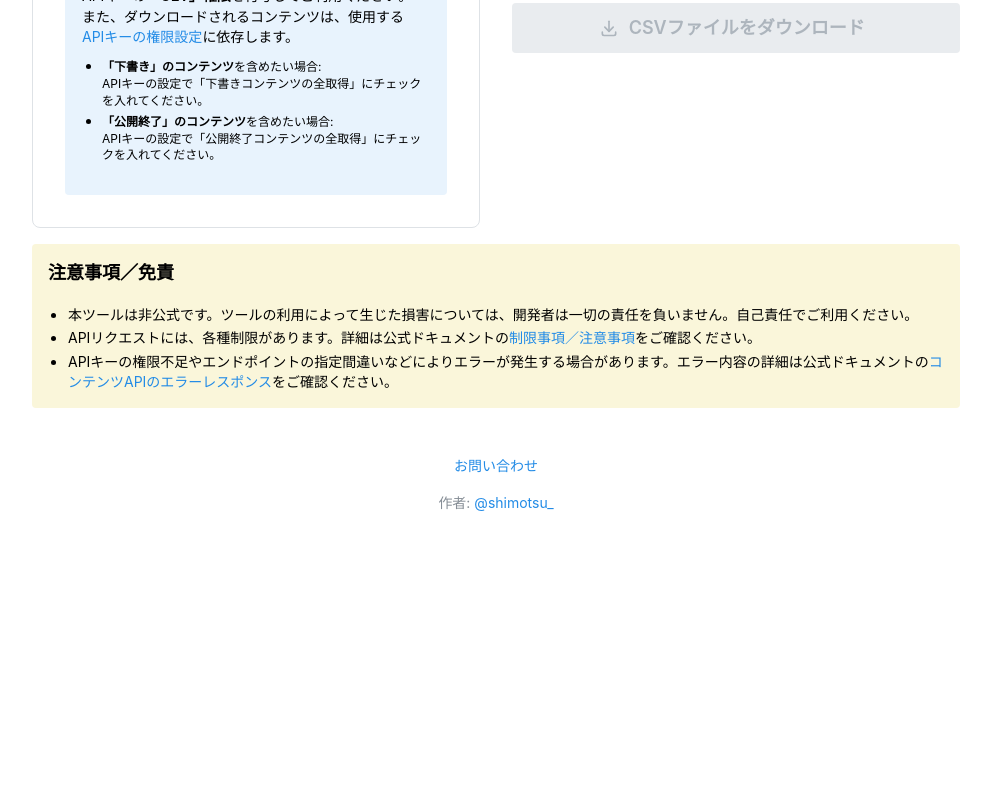
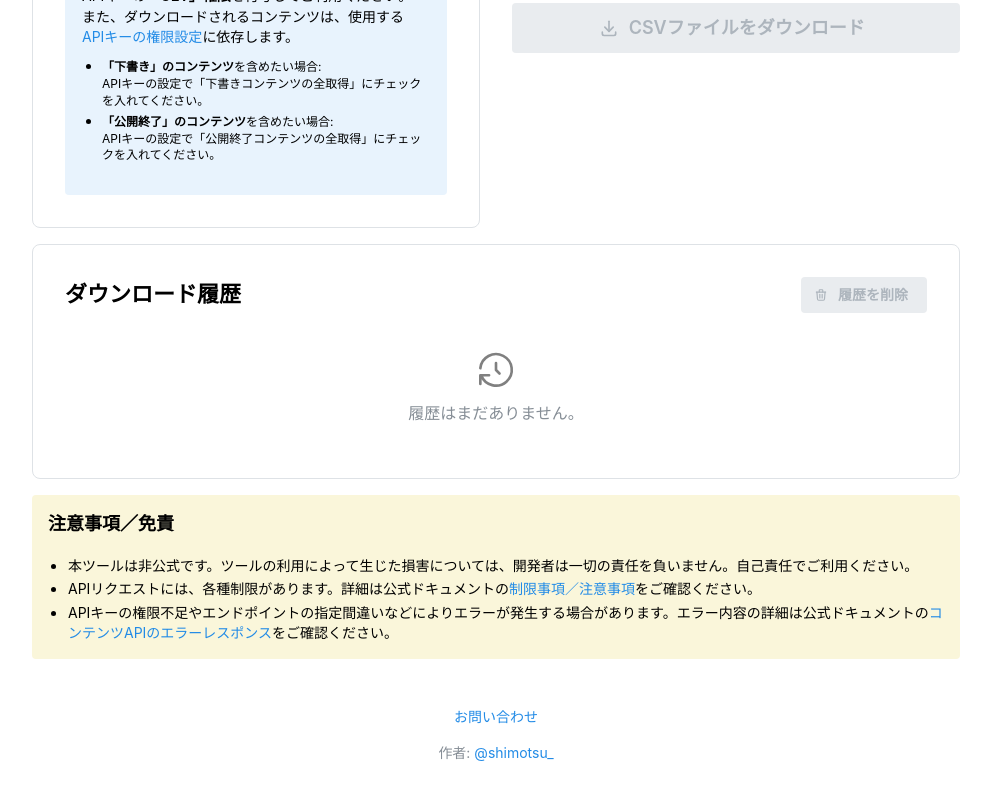
Before and after one commit to shimotsu4431/microCSV, a Next.js app: page / in a window 1280 px wide. Shown: the part 677-1477 px from the top of the page, without its empty margins (144-1135 px from the left). Before the commit the page ends 1254 px from the top, so only its background shows below. Built offline with nearby package versions, Linux system fonts and the light colour scheme.

Commit message:
useMicroCMSDownloaderのAPIキー形式の正規表現を改善し、UUID形式をサポート

```diff
--- a/app/components/DownloadHistory.tsx
+++ b/app/components/DownloadHistory.tsx
@@ -11,7 +11,13 @@ import {
   Box,
   ScrollArea,
 } from '@mantine/core'
-import { IconTrash, IconList, IconCodeDots, IconKey } from '@tabler/icons-react'
+import {
+  IconTrash,
+  IconList,
+  IconCodeDots,
+  IconKey,
+  IconHistory,
+} from '@tabler/icons-react'
 import { DownloadHistoryEntry } from '../hooks/useMicroCMSDownloader'
 
 interface DownloadHistoryProps {
@@ -27,10 +33,6 @@ export const DownloadHistory = ({
   onClear,
   isLoading,
 }: DownloadHistoryProps) => {
-  if (history.length === 0) {
-    return null
-  }
-
   return (
     <Paper withBorder p="xl" radius="md">
       <Stack>
@@ -44,12 +46,19 @@ export const DownloadHistory = ({
             variant="outline"
             color="red"
             onClick={onClear}
-            disabled={isLoading}
+            disabled={isLoading || history.length === 0}
             leftSection={<IconTrash size={14} />}
           >
             履歴を削除
           </Button>
         </Group>
+
+        {history.length === 0 ? (
+          <Stack align="center" gap="xs" py="lg">
+            <IconHistory size={42} stroke={1.5} color="gray" />
+            <Text c="dimmed">履歴はまだありません。</Text>
+          </Stack>
+        ) : (
           <ScrollArea style={{ height: 300 }}>
             <Stack gap="md">
               {history.map((entry) => (
@@ -138,6 +147,7 @@ export const DownloadHistory = ({
               ))}
             </Stack>
           </ScrollArea>
+        )}
       </Stack>
     </Paper>
   )
--- a/app/hooks/useMicroCMSDownloader.ts
+++ b/app/hooks/useMicroCMSDownloader.ts
@@ -166,7 +166,7 @@ export const useMicroCMSDownloader = () => {
       return false
     }
 
-    const apiKeyRegex = /^[a-zA-Z0-9]{36}$/
+    const apiKeyRegex = /^(?:[a-zA-Z0-9]{36}|[0-9a-fA-F]{8}-[0-9a-fA-F]{4}-[0-9a-fA-F]{4}-[0-9a-fA-F]{4}-[0-9a-fA-F]{12})$/
     if (!apiKeyRegex.test(defaultApiKey)) {
       toast.error('APIキーの形式が正しくありません。')
       return false
```
Lines whose indentation alone changed are shown as unchanged.
